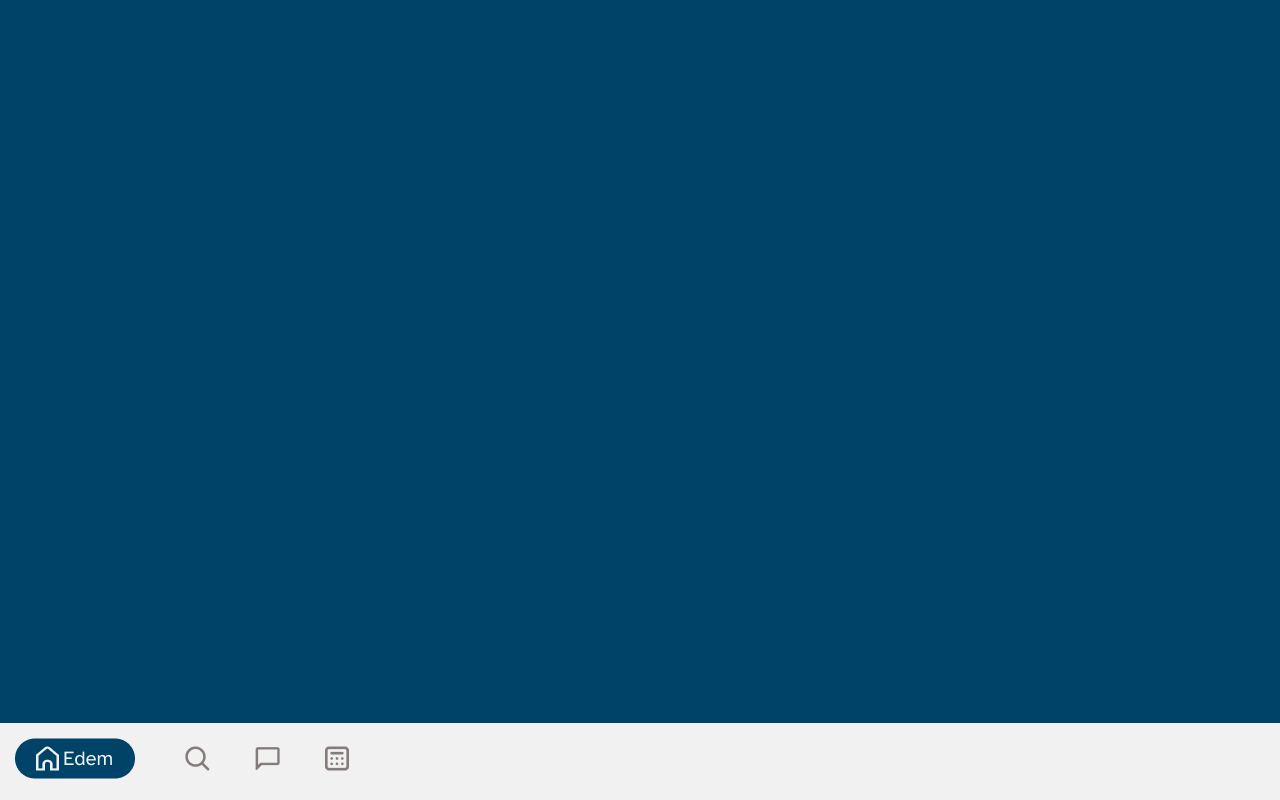
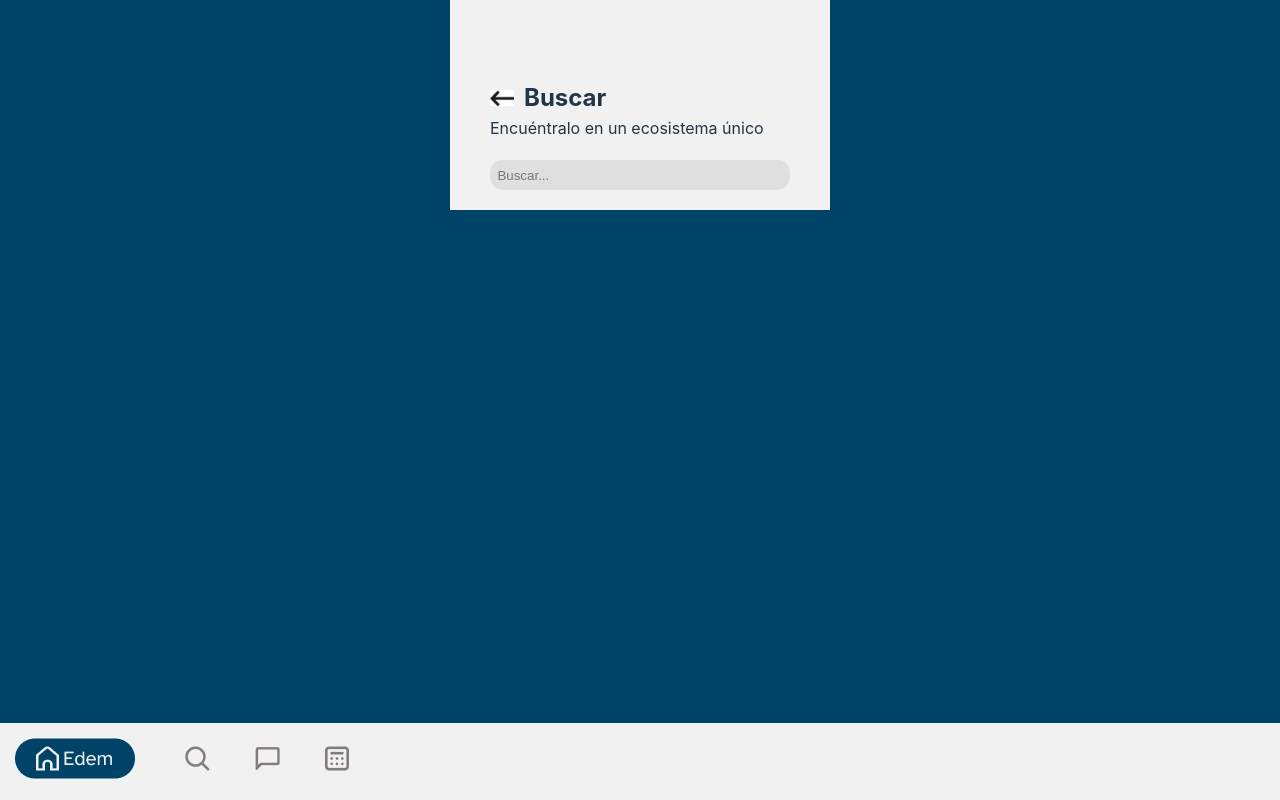
Before and after one commit to adrianMartinezTeba/Front-Desafio, a React (Vite) app: page /buscar in a window 1280 px wide. Before the commit this address had no page. Built offline with nearby package versions, Linux system fonts and the light colour scheme.

Commit message:
componente Buscar creado

```diff
--- a/src/App.jsx
+++ b/src/App.jsx
@@ -7,6 +7,7 @@ import "./App.scss";
 import Home from "./components/home/home";
 import InterestsForm from "./components/interestsForm/interestsForm";
 import Menu from "./components/Menu/Menu"
+import Buscar from "./components/Buscar/Buscar";
 
 function App() {
 
@@ -20,6 +21,8 @@ function App() {
           <Route path="/login" element={<Login />} />
           <Route path="/" element={<Home />} />
           <Route path="/int" element={<InterestsForm />} />
+          <Route path="/buscar" element={<Buscar />} />
+
         </Routes>
       </BrowserRouter>
     </>
--- a/src/colors.scss
+++ b/src/colors.scss
@@ -3,6 +3,7 @@
 $white:#F1F1F1;
 $blue:#004368;
 $neutro:#847C7B;
+$grey:#DFDFDF;
 
 $acento:#CB7862;
 $texto:#1B1B1B;
--- /dev/null
+++ b/src/components/Buscar/Buscar.jsx
@@ -0,0 +1,51 @@
+import React, { useState } from 'react'
+
+import './Buscar.scss'
+
+import flech from '../../assets/icons/arrow-right (2).jpg'
+
+const Buscar = () => {
+    const [searchTerm, setSearchTerm] = useState('');
+
+  const handleSearch = () => {
+    // Lógica para realizar la búsqueda con el término ingresado
+    console.log('Realizar búsqueda:', searchTerm);
+  };
+
+  const handleKeyPress = (event) => {
+    if (event.key === 'Enter') {
+      handleSearch();
+    }
+  };
+
+  const handleChange = (event) => {
+    setSearchTerm(event.target.value);
+  };
+  return (
+<div className="body-buscar">
+
+      <div className="navigation-bar">
+        <div className="Busca">
+          <img src={flech} alt="" />
+          <h2>Buscar</h2>
+        </div>
+        <div className="content">
+        <p>Encuéntralo en un ecosistema único</p>
+      </div>
+        <div className="buscar-bar">
+          <input
+            type="text"
+            placeholder="  Buscar..."
+            value={searchTerm}
+            onChange={handleChange}
+            onKeyPress={handleKeyPress}
+            className='buscar-in'
+          />
+
+        </div>
+      </div>
+    </div>
+  )
+}
+
+export default Buscar
--- /dev/null
+++ b/src/components/Buscar/Buscar.scss
@@ -0,0 +1,39 @@
+@import './src/colors.scss';
+
+.body-buscar {
+  background-color: $white;
+  display: flex;
+  flex-direction: column;
+  padding-left: 40px;
+  padding-right: 40px;
+  padding-bottom: 20px;
+}
+
+.Busca {
+    display: flex;
+    align-items: center;
+    margin-right: 20px;
+    padding-top: 80px;
+  }
+
+  .Busca img {
+    width: 24px;
+    margin-right: 10px; /* Espacio entre la imagen y el encabezado */
+  }
+
+  .Busca h2 {
+    margin: 0; /* Elimina los márgenes por defecto del encabezado */
+  }
+
+
+
+
+  .buscar-bar{
+    padding-top: 20px;
+  }
+.buscar-in{
+    height: 30px;
+    width: 300px;
+    background-color: $grey;
+    border-radius: 13px;
+}
--- a/src/components/Menu/Menu.jsx
+++ b/src/components/Menu/Menu.jsx
@@ -16,7 +16,9 @@ const Menu = () => {
     <div>
         <nav className="navbar">
             <div className='left-elements'>
+            <Link to="/" className="nav-link" >
             <img src={home} alt="" />
+            </Link>
             </div>
 
         <div className='right-elements'>
```
Also changed, not shown: src/assets/icons/Buscar.png (added), src/assets/icons/arrow-right (2).jpg (added), src/components/footer/footer.jsx (added), src/components/header/header.jsx (added), src/components/register/register.jsx (added).
